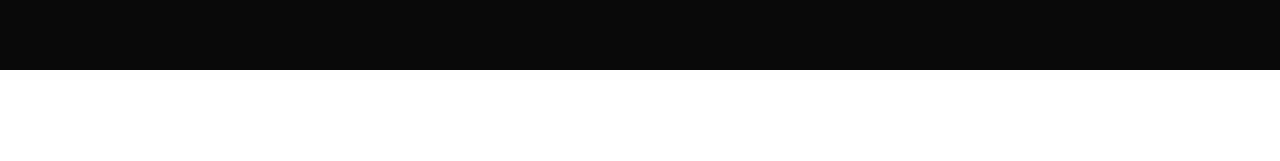
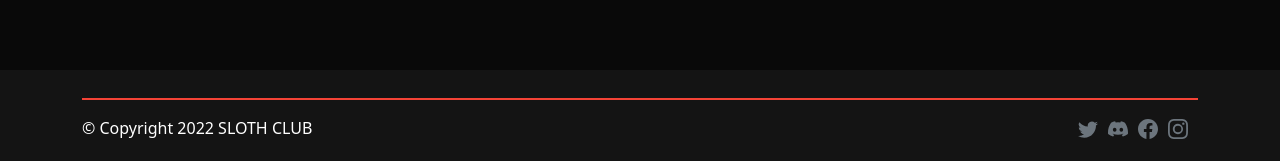
Before and after one commit to The-NFT-Gang/NFT-Website, a React (Create React App) app: page / in a window 1280 px wide. Shown: the part 2559-2720 px from the top of the page. Before the commit the page ends 2629 px from the top, so only its background shows below. Built offline with nearby package versions, Linux system fonts and the light colour scheme.

Commit message:
adding footer back

```diff
--- a/src/pages/home/home.js
+++ b/src/pages/home/home.js
@@ -8,6 +8,7 @@
 import './home.css';
 
 import Header from '../../components/header';
+import Footer from '../../components/footer';
 
 export default function Home() {
 
@@ -137,6 +138,7 @@
                     </Row>
                 </Container>
             </div>
+            <Footer />
         </>
     );
 };
```
